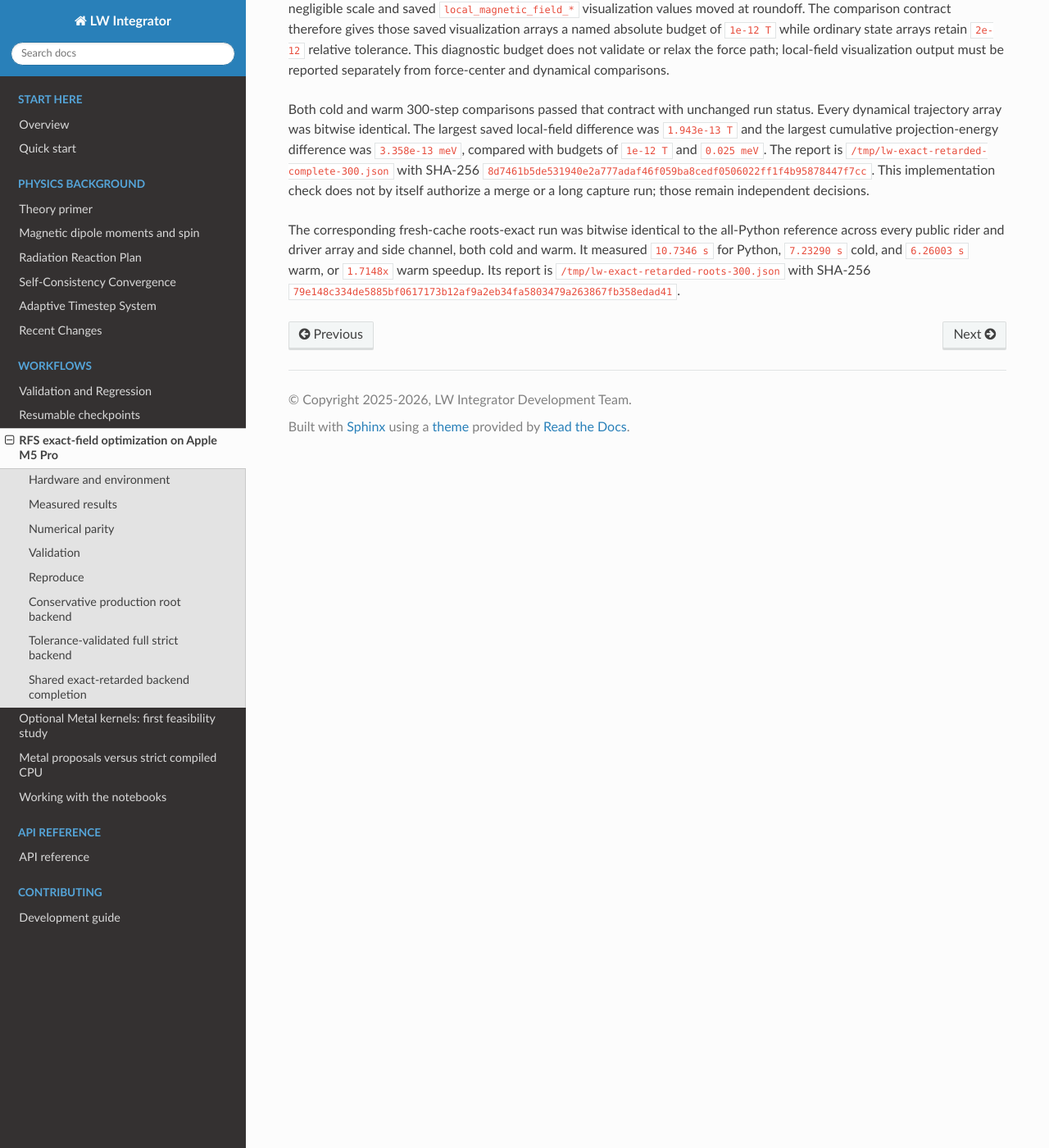
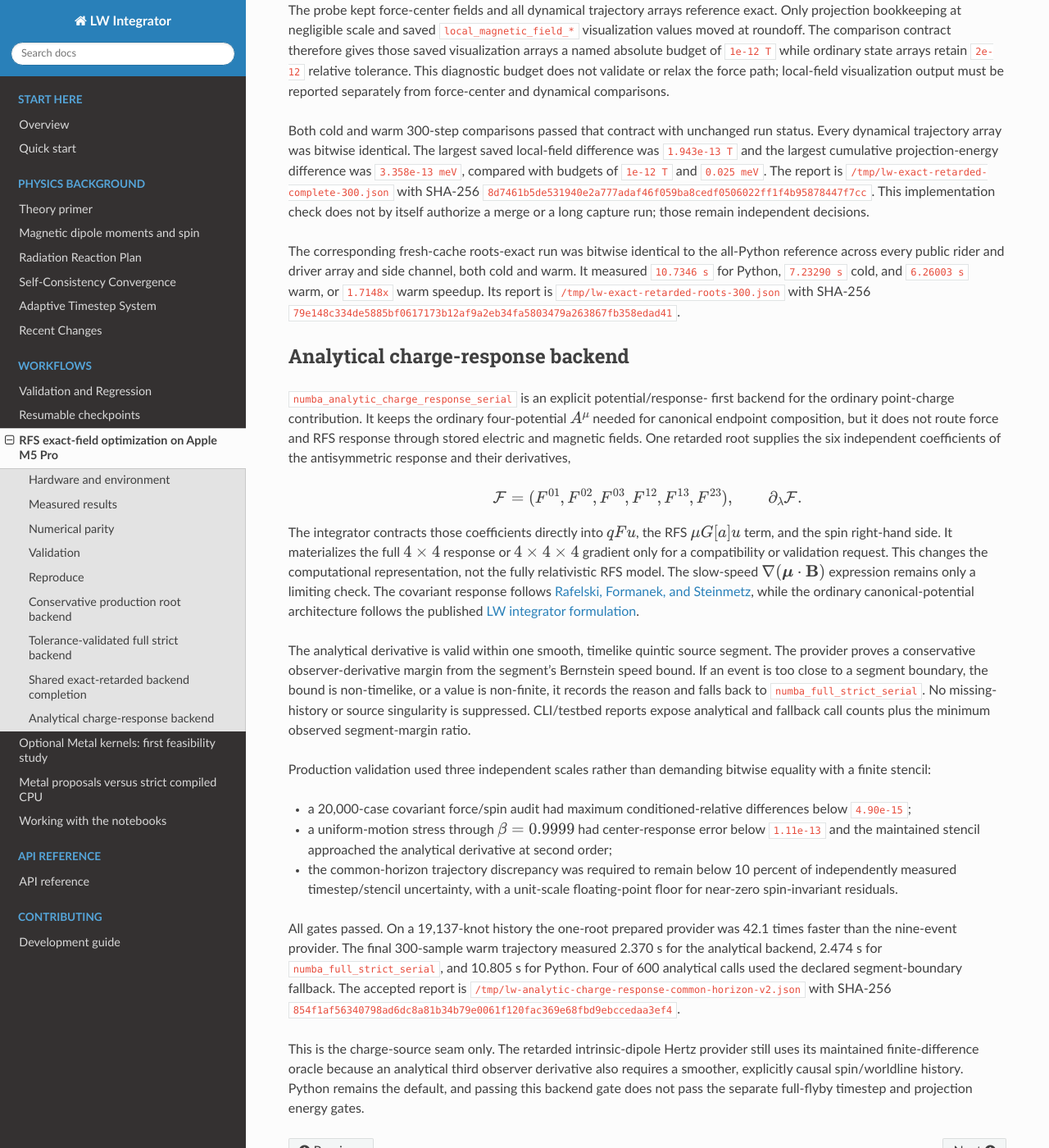
Before and after one commit to benfolsom/LW_integrator, a Sphinx documentation site: the page built from docs/source/rfs_m5_optimization.rst, in a window 1280 px wide and 1400 px high, scrolled down 4657 px. Shown: the whole window at 82% size. Built offline with Sphinx 7.4.7 and the Read the Docs theme 3.1.0, drawn with Linux system fonts in a browser that asks for light colours; some of the changed text lies outside the part shown.

```diff
--- a/docs/source/rfs_m5_optimization.rst
+++ b/docs/source/rfs_m5_optimization.rst
@@ -209,12 +209,14 @@
 canonical key is absent or agrees, conflicts are rejected, and serialized
 configurations contain only the canonical key.
 
-The three choices remain ``python`` (reference/default),
-``numba_roots_exact_serial``, and ``numba_full_strict_serial``.  The opt-in
-kernels now cover both charge and dipole exact providers, including the charge
-one-event endpoint/diagnostic path, the charge nine-event gradient, the dipole
-nine-event endpoint potential, and the existing full dipole gradient.  Charge
-and dipole stencil centers stay on the Python reference path.  Source
+The reference/default choice is ``python``.  Explicit alternatives are
+``numba_roots_exact_serial``, ``numba_full_strict_serial``,
+``numba_analytic_charge_response_serial``, and the separately certified
+Apple-silicon ``metal_certified_full_strict`` path.  The finite-difference
+Numba kernels cover both charge and dipole exact providers, including the
+charge one-event endpoint/diagnostic path, the charge nine-event gradient, the
+dipole nine-event endpoint potential, and the existing full dipole gradient.
+Charge and dipole stencil centers stay on the Python reference path.  Source
 accumulation and finite-difference assembly also stay in reference-order
 Python.  The Numba work is strict serial binary64 with ``fastmath=False`` and
 no ``prange``, automatic/platform dispatch, or worker-count selection.
@@ -263,3 +265,65 @@
 ``7.23290 s`` cold, and ``6.26003 s`` warm, or ``1.7148x`` warm speedup.  Its
 report is ``/tmp/lw-exact-retarded-roots-300.json`` with SHA-256
 ``79e148c334de5885bf0617173b12af9a2eb34fa5803479a263867fb358edad41``.
+
+Analytical charge-response backend
+----------------------------------
+
+``numba_analytic_charge_response_serial`` is an explicit potential/response-
+first backend for the ordinary point-charge contribution.  It keeps the
+ordinary four-potential :math:`A^\mu` needed for canonical endpoint
+composition, but it does not route force and RFS response through stored
+electric and magnetic fields.  One retarded root supplies the six independent
+coefficients of the antisymmetric response and their derivatives,
+
+.. math::
+
+   \mathcal F=(F^{01},F^{02},F^{03},F^{12},F^{13},F^{23}),
+   \qquad
+   \partial_\lambda\mathcal F.
+
+The integrator contracts those coefficients directly into :math:`qF u`, the
+RFS :math:`\mu G[a]u` term, and the spin right-hand side.  It materializes the
+full :math:`4\times4` response or :math:`4\times4\times4` gradient only for a
+compatibility or validation request.  This changes the computational
+representation, not the fully relativistic RFS model.  The slow-speed
+:math:`\nabla(\boldsymbol\mu\mathbin{\cdot}\mathbf B)` expression remains only
+a limiting check.  The covariant response follows `Rafelski, Formanek, and
+Steinmetz <https://doi.org/10.1140/epjc/s10052-017-5493-2>`_, while the
+ordinary canonical-potential architecture follows the published
+`LW integrator formulation <https://doi.org/10.1016/j.nima.2024.169988>`_.
+
+The analytical derivative is valid within one smooth, timelike quintic source
+segment.  The provider proves a conservative observer-derivative margin from
+the segment's Bernstein speed bound.  If an event is too close to a segment
+boundary, the bound is non-timelike, or a value is non-finite, it records the
+reason and falls back to ``numba_full_strict_serial``.  No missing-history or
+source singularity is suppressed.  CLI/testbed reports expose analytical and
+fallback call counts plus the minimum observed segment-margin ratio.
+
+Production validation used three independent scales rather than demanding
+bitwise equality with a finite stencil:
+
+* a 20,000-case covariant force/spin audit had maximum conditioned-relative
+  differences below ``4.90e-15``;
+* a uniform-motion stress through :math:`\beta=0.9999` had center-response
+  error below ``1.11e-13`` and the maintained stencil approached the
+  analytical derivative at second order;
+* the common-horizon trajectory discrepancy was required to remain below
+  10 percent of independently measured timestep/stencil uncertainty, with a
+  unit-scale floating-point floor for near-zero spin-invariant residuals.
+
+All gates passed.  On a 19,137-knot history the one-root prepared provider was
+42.1 times faster than the nine-event provider.  The final 300-sample warm
+trajectory measured 2.370 s for the analytical backend, 2.474 s for
+``numba_full_strict_serial``, and 10.805 s for Python.  Four of 600 analytical
+calls used the declared segment-boundary fallback.  The accepted report is
+``/tmp/lw-analytic-charge-response-common-horizon-v2.json`` with SHA-256
+``854f1af56340798ad6dc8a81b34b79e0061f120fac369e68fbd9ebccedaa3ef4``.
+
+This is the charge-source seam only.  The retarded intrinsic-dipole Hertz
+provider still uses its maintained finite-difference oracle because an
+analytical third observer derivative also requires a smoother, explicitly
+causal spin/worldline history.  Python remains the default, and passing this
+backend gate does not pass the separate full-flyby timestep and projection
+energy gates.
```
Also changed, not shown: CHANGELOG.md (+20 -0 lines), docs/source/validation.rst (+13 -0 lines), 12 other files.
